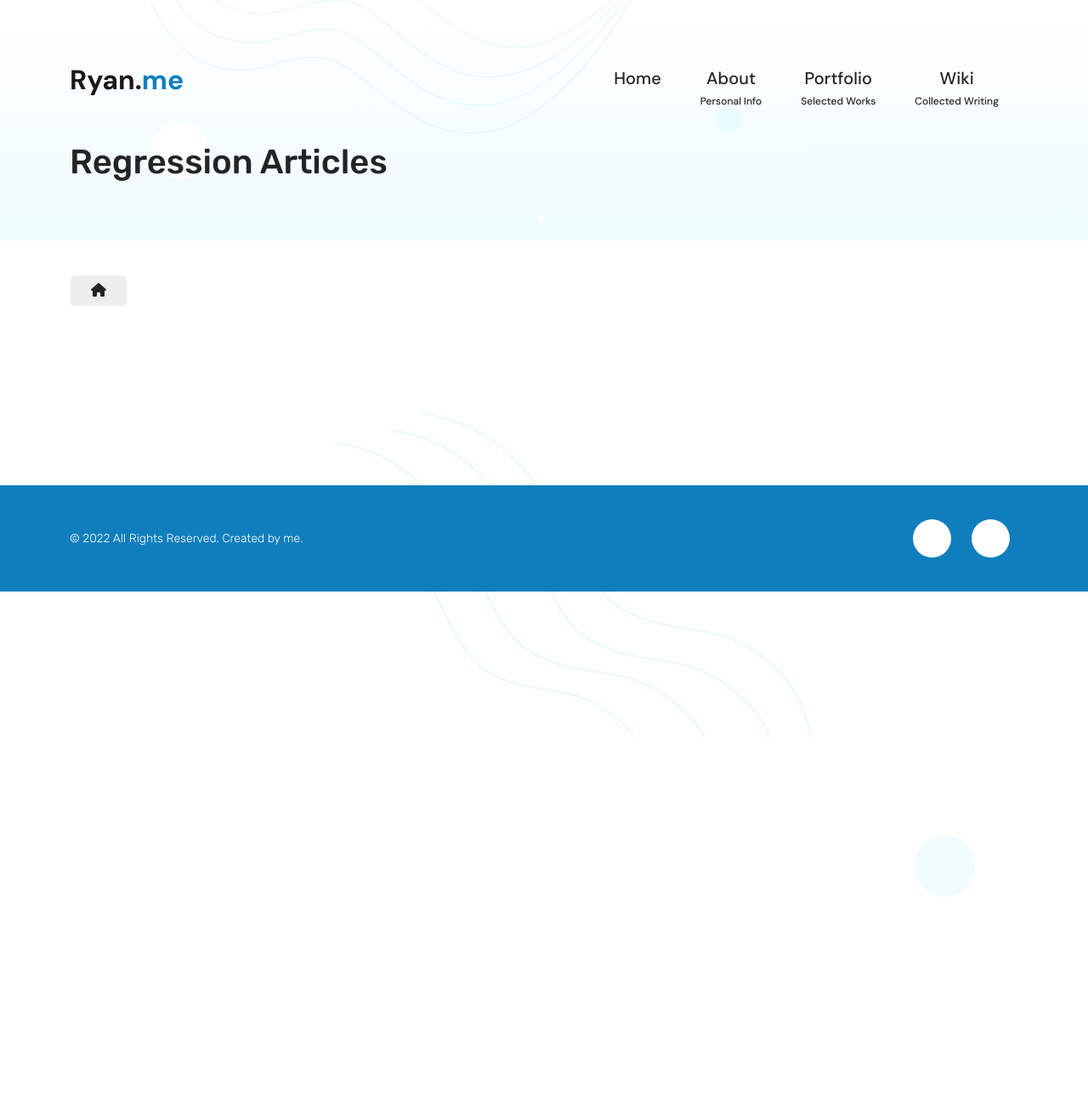
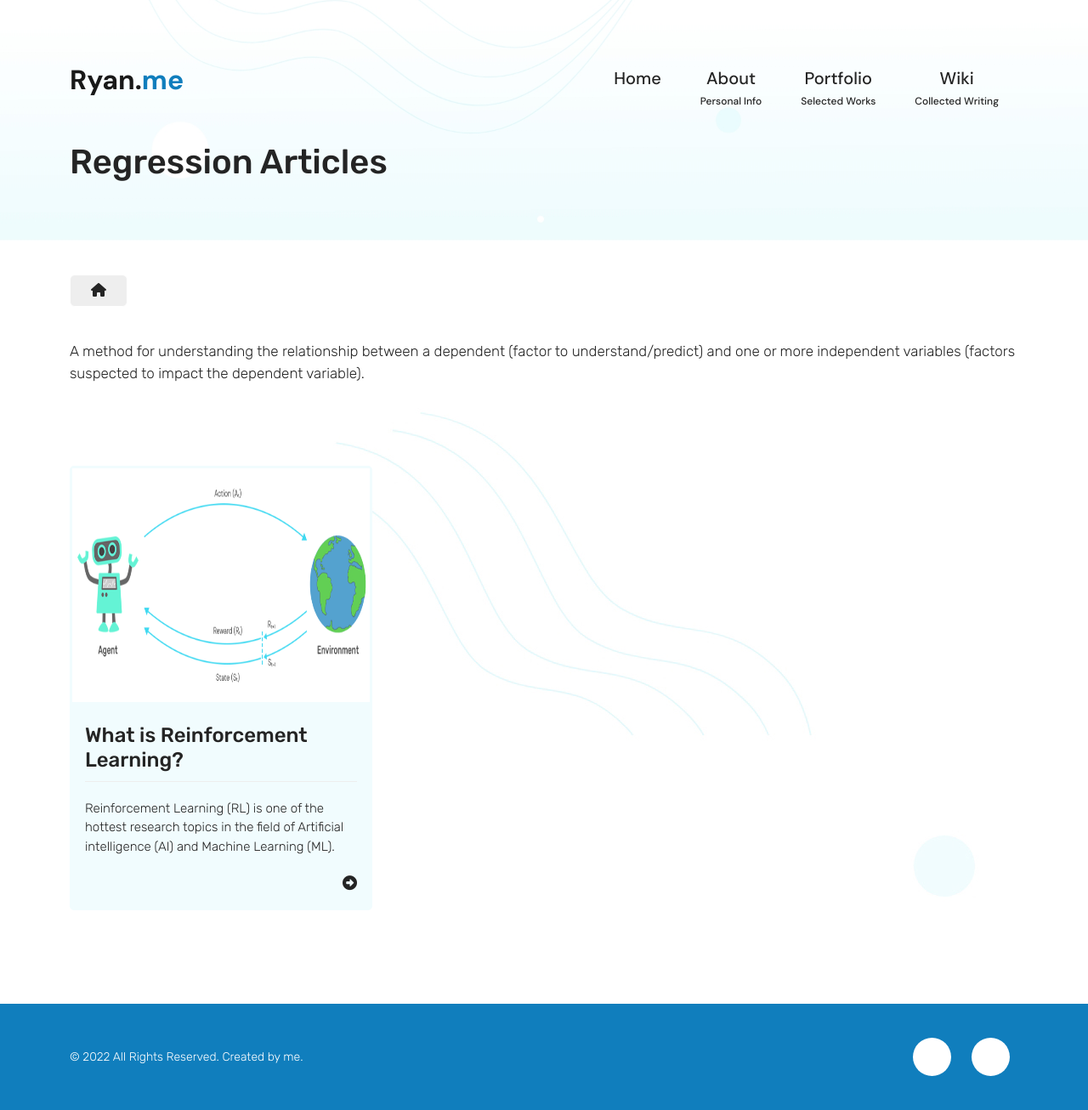
Before and after one commit to Achronus/achronus.github.io, a Jekyll site: the page built from _wiki_topics/regression.html, in a window 1280 px wide. Shown: the whole page at 85% size. Built offline with Jekyll 4.4.1, drawn with Linux system fonts in a browser that asks for light colours; nearby versions of some CDN libraries.

Commit message:
Updated wiki articles
- Added single wiki article for demo purposes
- Updated wiki articles template structure
- Added desc as content for wiki topics

```diff
--- a/_includes/wiki-articles.html
+++ b/_includes/wiki-articles.html
@@ -3,36 +3,30 @@
 <section id="articles">
     <div class="container">
         <div class="row">
-            {%- assign sorted = site.wiki_articles | sort -%}
-            {%- for item in sorted -%}
+            {%- assign sorted = site.wiki_articles | sort: 'date' | reverse -%}
+            {%- for article in sorted -%}
                 {%- for site_tag in site.tags -%}
-                    {%- if item.tag == site_tag.slug -%}
-                    <div class="article-item col-md-6 col-xl-4">
-                        <a href="{{ item.url }}">
+                    {%- if article.tag == site_tag.slug -%}
+                    <div class="project-item col-md-6 col-xl-4">
                         <div class="content">
+                          <a href="{{ article.url }}">
+                                <img class="img-fluid" src="{{ article.img_url }}" alt="{{ article.title }}">
+                          </a>
                           <div class="description">
-                                        <div class="row parent-tag">
-                                            <div class="icon col-3 col-sm-2 col-md-3 col-lg-2">
-                                                <i class="{{ site_tag.icon }}"></i>
-                                            </div><!-- icon -->
-                                            <div class="tag-text col-9 col-sm-10 col-md-9 col-lg-10">
-                                                <p class="title">{{ site_tag.title }}</p>
-                                                <p>{{ page.type }}</p>
-                                            </div><!-- text -->
-                                        </div> <!-- tag -->
+                            <a href="{{ article.url }}">
                               <div class="text">
-                                        <h2>{{ item.title }}</h2>
-                                        <p>{{ item.desc }}</p>
+                                <h2>{{ article.title }}</h2>
+                                <p>{{ article.desc }}</p>
                                 <div class="row">
-                                            <div class="offset-6 col-6 cta text-end">
+                                    <div class="col cta text-end">
                                         <i class="fas fa-arrow-alt-circle-right"></i>
                                     </div><!-- .cta -->
                                 </div> <!-- .row -->
                               </div><!-- .text -->
+                            </a>
                           </div><!-- .description -->
                         </div><!-- .content -->
-                        </a>
-                    </div><!-- .article-item -->
+                      </div><!-- .project-item -->
                     {%- endif -%}
                 {%- endfor -%}
             {%- endfor -%}
--- a/_wiki_articles/what_is_rl.html
+++ b/_wiki_articles/what_is_rl.html
@@ -0,0 +1,6 @@
+---
+title: What is Reinforcement Learning?
+desc: Reinforcement Learning (RL) is one of the hottest research topics in the field of Artificial intelligence (AI) and Machine Learning (ML).
+tag: rl
+img_url: /assets/imgs/wiki/rl-process.png
+---
--- a/_wiki_topics/regression.html
+++ b/_wiki_topics/regression.html
@@ -5,3 +5,4 @@ tag: supervised
 type: Article
 layout: wiki-default
 ---
+<p>A method for understanding the relationship between a dependent (factor to understand/predict) and one or more independent variables (factors suspected to impact the dependent variable).</p>
--- a/_wiki_topics/rl_intro.html
+++ b/_wiki_topics/rl_intro.html
@@ -5,3 +5,4 @@ tag: rl
 type: Article
 layout: wiki-default
 ---
+<p>Introductory topics that get you familiar with the basic concepts of Reinforcement Learning.</p>
```
Also changed, not shown: assets/imgs/wiki/rl-process.png (added). Lines whose indentation alone changed are shown as unchanged.
